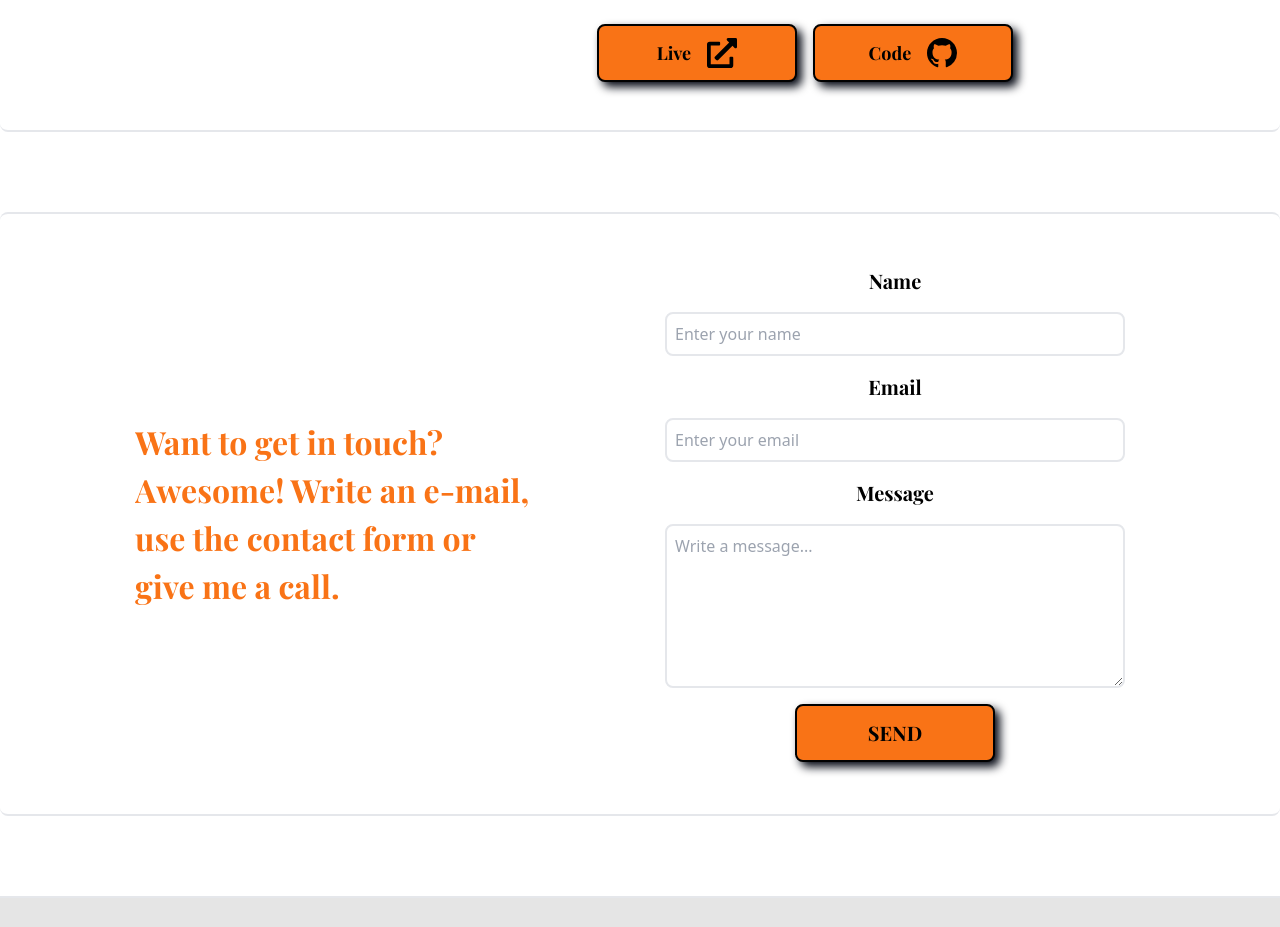
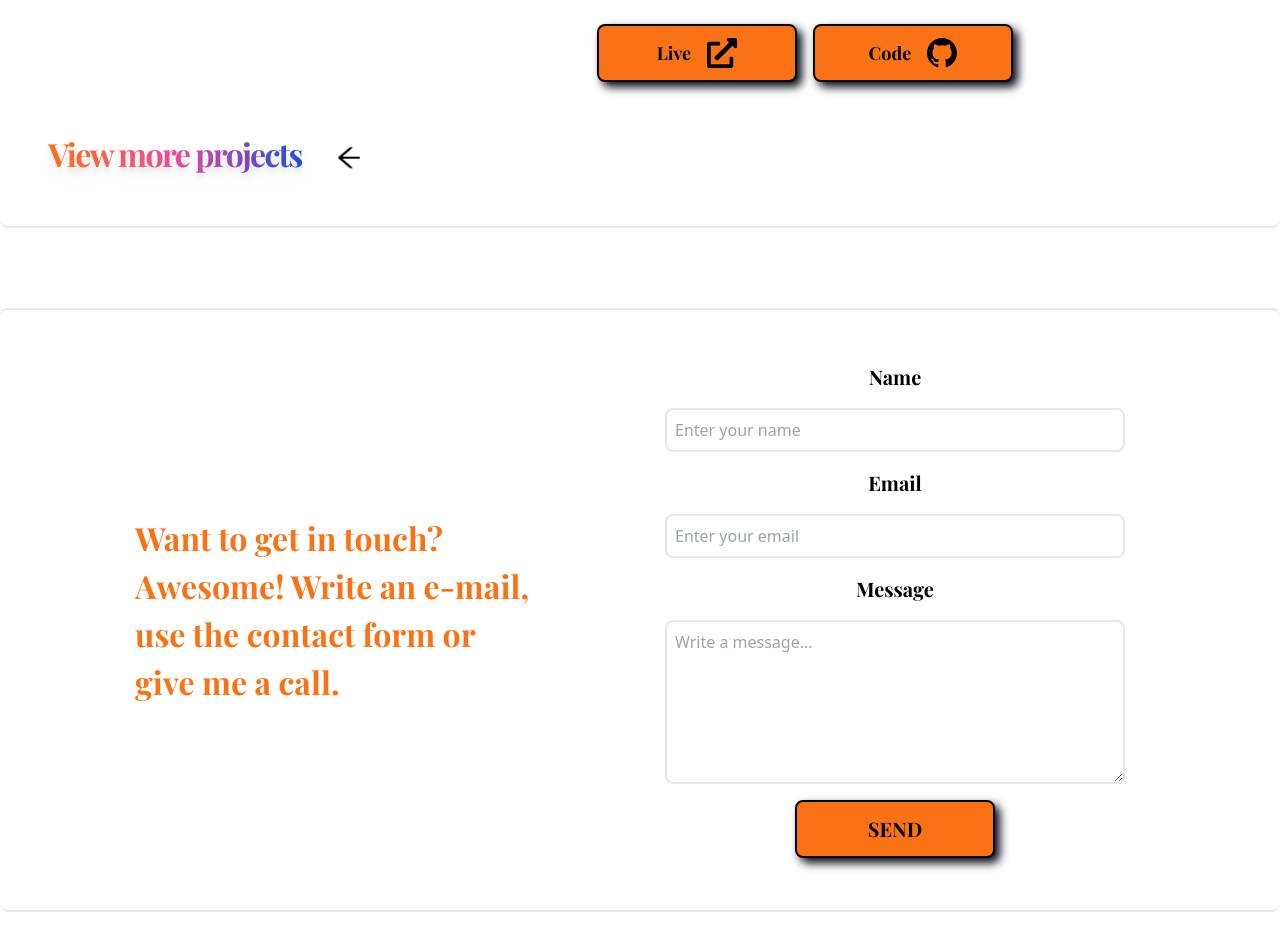
Before and after one commit to MateuszKuruc/developer-portfolio, a Next.js app in the folder developer-portfolio-site/: page / in a window 1280 px wide. Shown: the part 3040-3967 px from the top of the page. Built offline with nearby package versions, Linux system fonts and the light colour scheme; a web font is replaced by a local one.

Commit message:
add button to view more projects

```diff
--- a/developer-portfolio-site/src/app/components/landing-page-components/Projects.tsx
+++ b/developer-portfolio-site/src/app/components/landing-page-components/Projects.tsx
@@ -4,6 +4,7 @@ import { FaExternalLinkAlt } from "react-icons/fa";
 import { BsGithub } from "react-icons/bs";
 import Link from "next/link";
 import Reveal from "../animation-components/Reveal";
+import { AiOutlineArrowLeft } from "react-icons/ai";
 
 const Projects = () => {
   return (
@@ -195,6 +196,13 @@ const Projects = () => {
           </div>
         </div>
       </div>
+
+      <div className="pb-12 pl-12 flex gap-8 items-end max-w-[400px] cursor-pointer">
+        <h2 className="hover:scale-105 ease-in-out duration-300 bold-32-tight text-transparent bg-clip-text bg-gradient-to-r from-orange-500 via-pink-500 to-blue-700 drop-shadow-lg">
+          View more projects
+        </h2>
+        <AiOutlineArrowLeft size={30} className="animate-bounce" />
+      </div>
     </section>
   );
 };
```
